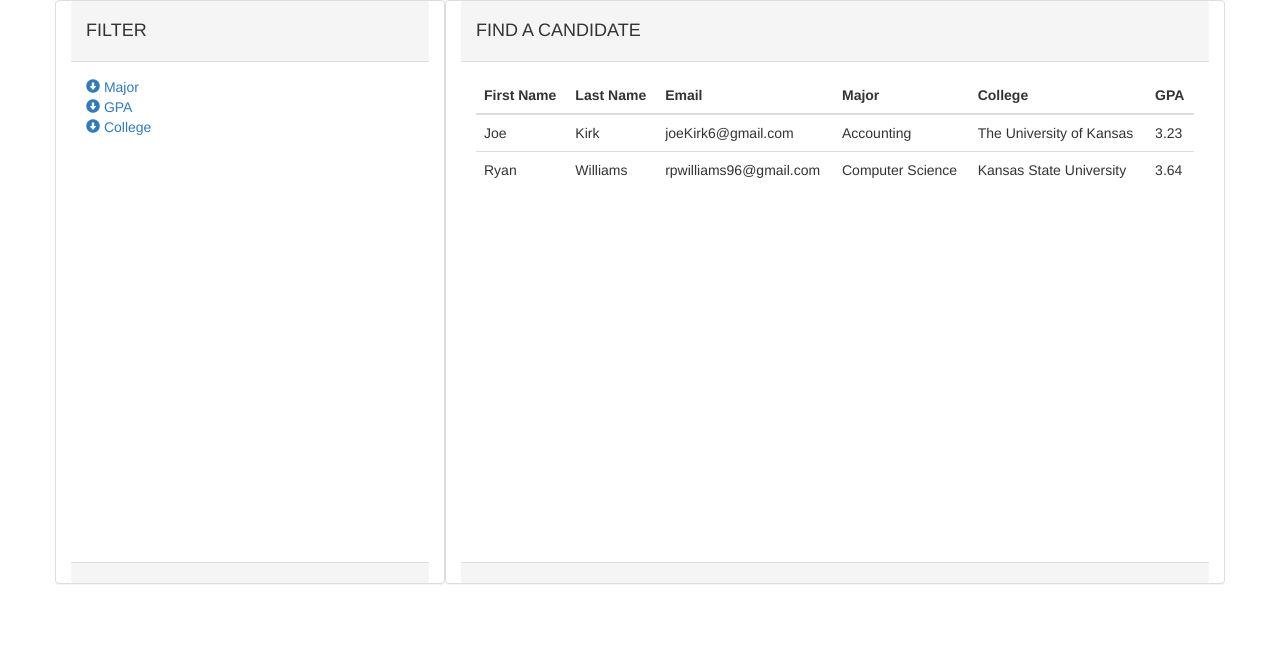
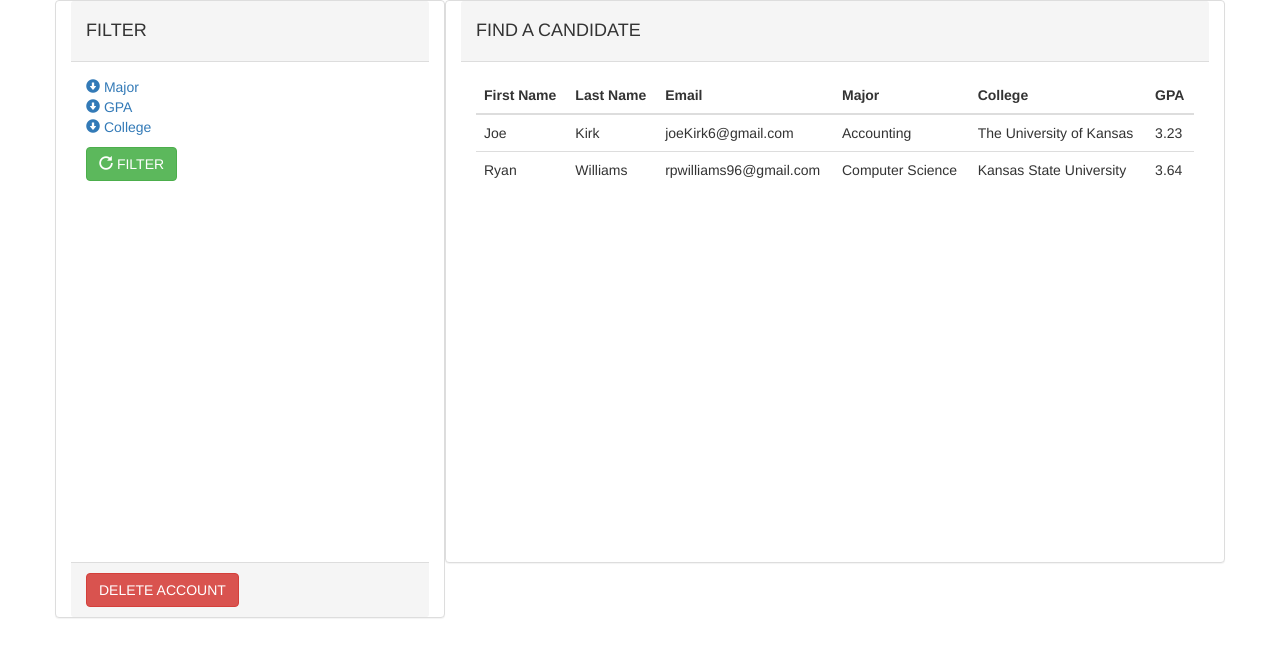
Before and after one commit to rpwilliams/RecruitMe, a plain HTML site: page templates/recruiter/recruiter-view.html in a window 1280 px wide. Drawn offline with nearby package versions, Linux system fonts and the light colour scheme.

Commit message:
Added delete button and additional login buttons

```diff
--- a/templates/recruiter/recruiter-view.html
+++ b/templates/recruiter/recruiter-view.html
@@ -69,8 +69,11 @@
 							    </div>
 						    </li>
 					    </ul>
+					    <button type="button" class="btn btn-success"><span class="glyphicon glyphicon-repeat"></span> FILTER</button>
 					</div>
-					<div class="panel-footer"></div>
+					<div class="panel-footer">
+						<button type="button" class="btn btn-danger" onclick="deleteAccount()">DELETE ACCOUNT</button>
+					</div>
 				</div>
 
 				<!-- Main header -->
@@ -107,10 +110,13 @@
 							</tbody>
 						</table>
 					</div>
-					<div class="panel-footer">
-					</div>
 				</div>
 			</div>
 		</div>
+		<script>
+			function deleteAccount() {
+			    window.alert("Account deleted.");
+			}
+		</script>
 	</body>
 </html>
```
Also changed, not shown: templates/login.html (+4 -0 lines), templates/student/student-sign-up.html (+1 -2 lines), templates/student/student-view.html (+9 -3 lines).
